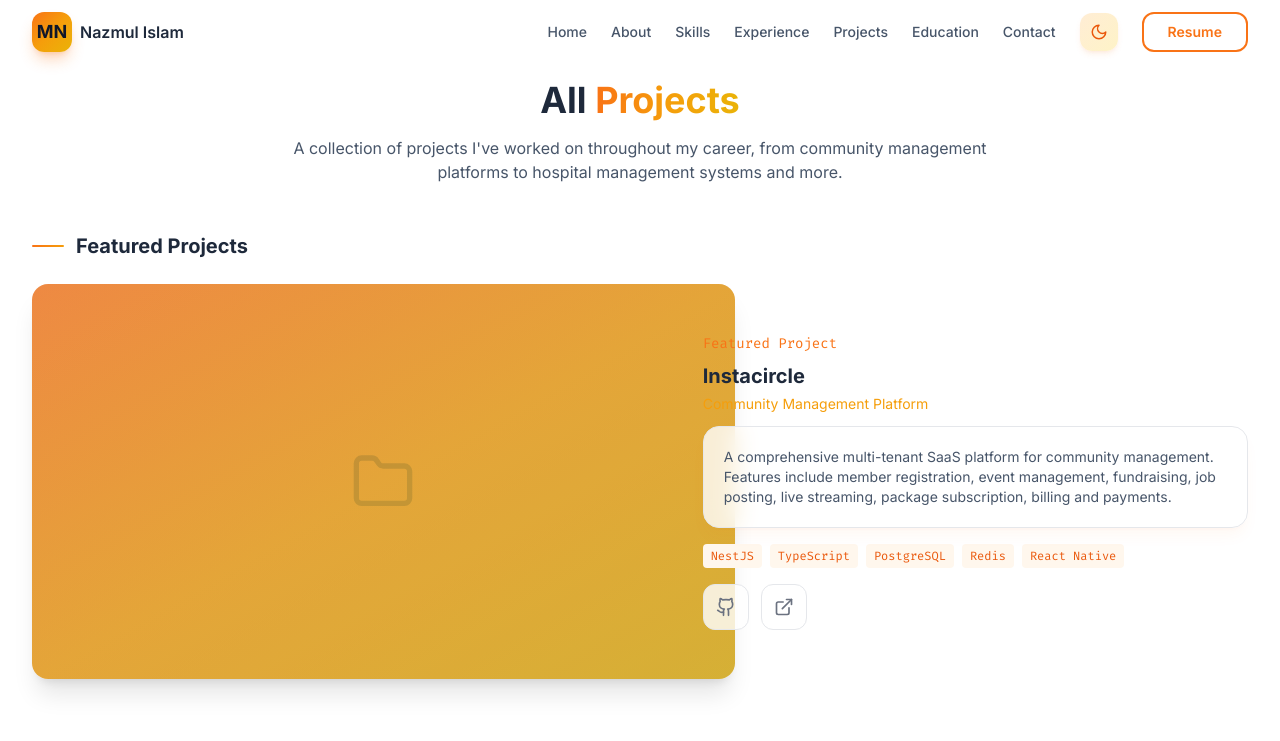
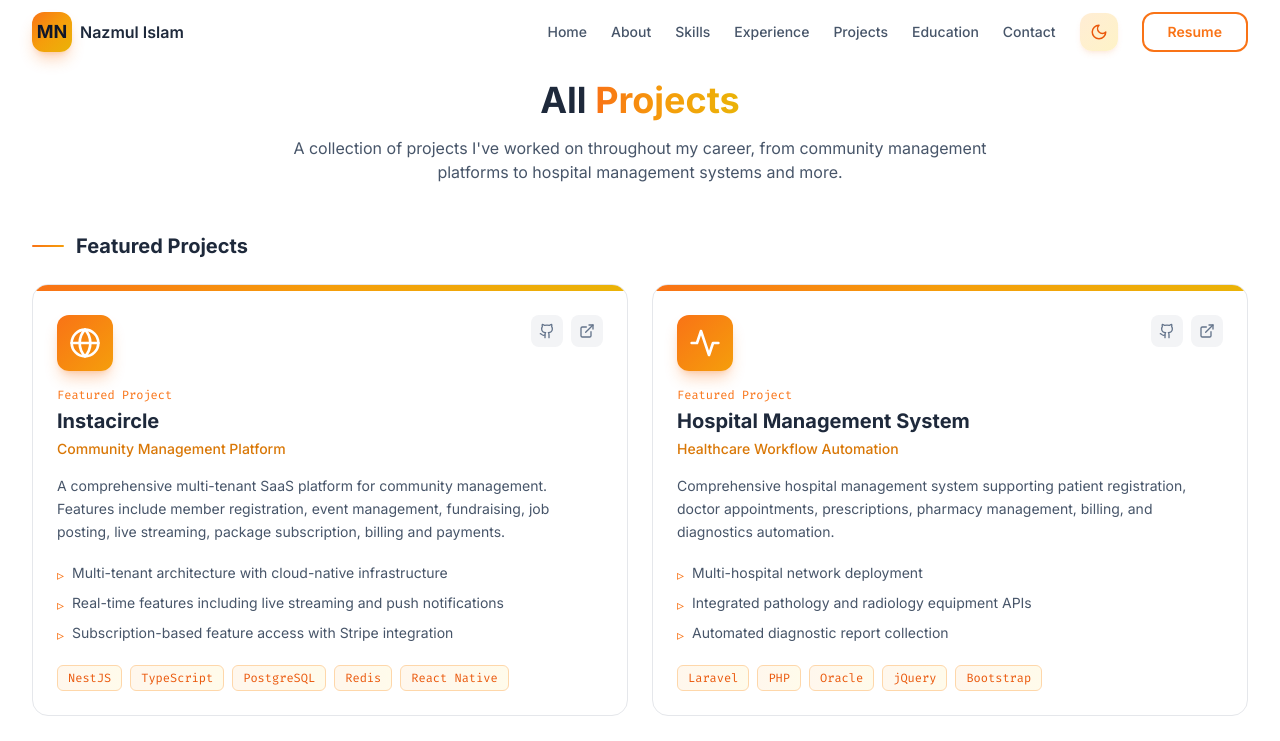
Before and after one commit to md-nazmul-islam-hub/portfolio-app, a React (Vite) app: page /projects in a window 1280 px wide. Shown: the top 741 px of the page. Built offline with nearby package versions, Linux system fonts and the light colour scheme.

Commit message:
section projects

```diff
--- a/src/components/FeaturedProjects.tsx
+++ b/src/components/FeaturedProjects.tsx
@@ -2,15 +2,13 @@ import { motion } from 'framer-motion'
 import { useInView } from 'framer-motion'
 import { useRef } from 'react'
 import { Link } from 'react-router-dom'
-import { ArrowRight } from 'lucide-react'
+import { ArrowRight} from 'lucide-react'
+import { projects } from '../data/profile'
 import ProjectCard from './ProjectCard'
-import { projects } from '../data/profile'
 
 export default function FeaturedProjects() {
   const ref = useRef(null)
   const isInView = useInView(ref, { once: true, margin: "-100px" })
-
-  const featuredProjects = projects.slice(0, 2)
 
   return (
     <section className="py-12 md:py-16 section-alt">
@@ -21,7 +19,7 @@ export default function FeaturedProjects() {
           animate={isInView ? { opacity: 1, y: 0 } : {}}
           transition={{ duration: 0.5 }}
         >
-          <div className="flex items-center justify-between mb-8">
+          <div className="flex items-center justify-between mb-10">
             <div className="flex items-center gap-4">
               <h2 className="section-heading">
                 <span className="bg-gradient-to-r from-orange-500 to-amber-500 bg-clip-text text-transparent font-mono text-lg mr-2">03.</span>
@@ -38,8 +36,8 @@ export default function FeaturedProjects() {
             </Link>
           </div>
 
-          <div className="space-y-12">
-            {featuredProjects.map((project, index) => (
+          <div className="grid md:grid-cols-2 gap-6">
+            {projects.slice(0, 2).map((project, index) => (
               <ProjectCard
                 key={project.id}
                 project={project}
@@ -52,8 +50,10 @@ export default function FeaturedProjects() {
 
           <div className="mt-10 text-center sm:hidden">
             <Link to="/projects" className="btn-outline">
-              View All Projects
-              <ArrowRight className="w-4 h-4" />
+              <span className="relative z-10 inline-flex items-center gap-2">
+                View All Projects
+                <ArrowRight className="w-4 h-4" />
+              </span>
             </Link>
           </div>
         </motion.div>
--- a/src/components/ProjectCard.tsx
+++ b/src/components/ProjectCard.tsx
@@ -1,5 +1,5 @@
 import { motion } from 'framer-motion'
-import { ExternalLink, Github, Folder } from 'lucide-react'
+import { ExternalLink, Github, Folder, Globe, Activity } from 'lucide-react'
 
 interface Project {
   id: number
@@ -22,62 +22,82 @@ interface ProjectCardProps {
   featured?: boolean
 }
 
+  const projectIcons = {
+    1: <Globe className="w-8 h-8" />,
+    2: <Activity className="w-8 h-8" />
+  }
+
 export default function ProjectCard({ project, index, isInView, featured = false }: ProjectCardProps) {
   if (featured) {
     return (
       <motion.div
-        initial={{ opacity: 0, y: 50 }}
+        key={project.id}
+        initial={{ opacity: 0, y: 30 }}
         animate={isInView ? { opacity: 1, y: 0 } : {}}
-        transition={{ duration: 0.5, delay: index * 0.1 }}
-        className={`relative grid md:grid-cols-12 gap-4 items-center ${
-          index % 2 === 0 ? '' : 'md:text-right'
-        }`}
+        transition={{ duration: 0.5, delay: index * 0.15 }}
+        className="group relative bg-white dark:bg-dark-900 rounded-2xl overflow-hidden border border-gray-200 dark:border-dark-800 hover:border-orange-400 dark:hover:border-orange-500/50 transition-all duration-500 hover:shadow-2xl hover:shadow-orange-500/10"
       >
-        {/* Project Image */}
-        <div className={`md:col-span-7 ${index % 2 === 0 ? '' : 'md:order-2'}`}>
-          <div className="relative group rounded-2xl overflow-hidden shadow-xl">
-            <div className="absolute inset-0 bg-gradient-to-br from-orange-500/80 via-amber-500/80 to-yellow-500/80 mix-blend-multiply group-hover:opacity-0 transition-opacity duration-300" />
-            <div className="aspect-video bg-gradient-to-br from-gray-100 to-gray-200 dark:from-dark-800 dark:to-dark-700 flex items-center justify-center">
-              <Folder className="w-16 h-16 text-dark-300 dark:text-dark-600" />
+        {/* Top gradient bar */}
+        <div className="h-1.5 bg-gradient-to-r from-orange-500 via-amber-500 to-yellow-500" />
+
+        <div className="p-6">
+          {/* Header */}
+          <div className="flex items-start justify-between mb-4">
+            <div className="p-3 rounded-xl bg-gradient-to-br from-orange-500 to-amber-500 text-white shadow-lg shadow-orange-500/30 group-hover:scale-110 transition-transform duration-300">
+              {projectIcons[project.id as keyof typeof projectIcons]}
+            </div>
+            <div className="flex gap-2">
+              <a
+                href={project.links.github}
+                className="p-2 rounded-lg bg-gray-100 dark:bg-dark-800 text-dark-500 dark:text-dark-400 hover:bg-orange-500 hover:text-white transition-all duration-300"
+              >
+                <Github className="w-4 h-4" />
+              </a>
+              <a
+                href={project.links.live}
+                className="p-2 rounded-lg bg-gray-100 dark:bg-dark-800 text-dark-500 dark:text-dark-400 hover:bg-amber-500 hover:text-white transition-all duration-300"
+              >
+                <ExternalLink className="w-4 h-4" />
+              </a>
             </div>
           </div>
-        </div>
 
-        {/* Project Content */}
-        <div
-          className={`md:col-span-5 ${
-            index % 2 === 0 ? 'md:-ml-12' : 'md:-mr-12 md:order-1'
-          } relative z-10`}
-        >
-          <p className="text-orange-500 dark:text-orange-400 font-mono text-sm mb-2">Featured Project</p>
-          <h3 className="text-xl font-bold text-dark-800 dark:text-dark-100 mb-1">{project.title}</h3>
-          <p className="text-amber-500 dark:text-amber-400 text-sm mb-3">{project.subtitle}</p>
-
-          <div className="card mb-4">
-            <p className="text-dark-600 dark:text-dark-300 text-sm">{project.description}</p>
+          {/* Title & Subtitle */}
+          <div className="mb-4">
+            <span className="text-xs font-mono text-orange-500 dark:text-orange-400 mb-1 block">Featured Project</span>
+            <h3 className="text-xl font-bold text-dark-800 dark:text-white mb-1 group-hover:text-orange-500 dark:group-hover:text-orange-400 transition-colors">
+              {project.title}
+            </h3>
+            <p className="text-amber-600 dark:text-amber-400 text-sm font-medium">{project.subtitle}</p>
           </div>
 
-          <ul className={`flex flex-wrap gap-2 mb-4 text-xs font-mono text-dark-500 dark:text-dark-400 ${
-            index % 2 === 0 ? '' : 'md:justify-end'
-          }`}>
+          {/* Description */}
+          <p className="text-dark-600 dark:text-dark-300 text-sm leading-relaxed mb-5">
+            {project.description}
+          </p>
+
+          {/* Features */}
+          <div className="mb-5">
+            <ul className="space-y-2">
+              {project.features.slice(0, 3).map((feature, i) => (
+                <li key={i} className="text-dark-600 dark:text-dark-300 text-sm flex items-start gap-2">
+                  <span className="text-orange-500 mt-0.5">▹</span>
+                  <span>{feature}</span>
+                </li>
+              ))}
+            </ul>
+          </div>
+
+          {/* Technologies */}
+          <div className="flex flex-wrap gap-2">
             {project.technologies.slice(0, 5).map((tech) => (
-              <li key={tech} className="px-2 py-1 bg-orange-50 dark:bg-orange-950/30 rounded text-orange-600 dark:text-orange-400">{tech}</li>
+              <span
+                key={tech}
+                className="px-2.5 py-1 text-xs font-mono rounded-md bg-gradient-to-r from-orange-50 to-amber-50 dark:from-orange-950/40 dark:to-amber-950/40 text-orange-600 dark:text-orange-400 border border-orange-200 dark:border-orange-800/50"
+              >
+                {tech}
+              </span>
             ))}
-          </ul>
-
-          <div className={`flex gap-3 ${index % 2 === 0 ? '' : 'md:justify-end'}`}>
-            <a
-              href={project.links.github}
-              className="social-link"
-            >
-              <Github className="w-5 h-5" />
-            </a>
-            <a
-              href={project.links.live}
-              className="social-link"
-            >
-              <ExternalLink className="w-5 h-5" />
-            </a>
           </div>
         </div>
       </motion.div>
--- a/src/data/profile.ts
+++ b/src/data/profile.ts
@@ -82,6 +82,25 @@ export const projects = [
   },
   {
     id: 2,
+    title: "Hospital Management System",
+    subtitle: "Healthcare Workflow Automation",
+    description: `Comprehensive hospital management system supporting patient registration,
+      doctor appointments, prescriptions, pharmacy management, billing, and diagnostics automation.`,
+    image: "/projects/hospital.jpg",
+    technologies: ["Laravel", "PHP", "Oracle", "jQuery", "Bootstrap"],
+    features: [
+      "Multi-hospital network deployment",
+      "Integrated pathology and radiology equipment APIs",
+      "Automated diagnostic report collection",
+      "Centralized server with distributed LAN architecture",
+    ],
+    links: {
+      live: "#",
+      github: "#",
+    },
+  },
+  {
+    id: 3,
     title: "JEXCA",
     subtitle: "Alumni Management System",
     description: `Alumni management system with features for member registration,
@@ -93,25 +112,6 @@ export const projects = [
       "Role-based access control with fine-grained permissions",
       "Multiple payment gateway integrations",
       "99.9% uptime with AWS infrastructure",
-    ],
-    links: {
-      live: "#",
-      github: "#",
-    },
-  },
-  {
-    id: 3,
-    title: "Hospital Management System",
-    subtitle: "Healthcare Workflow Automation",
-    description: `Comprehensive hospital management system supporting patient registration,
-      doctor appointments, prescriptions, pharmacy management, billing, and diagnostics automation.`,
-    image: "/projects/hospital.jpg",
-    technologies: ["Laravel", "PHP", "Oracle", "jQuery", "Bootstrap"],
-    features: [
-      "Multi-hospital network deployment",
-      "Integrated pathology and radiology equipment APIs",
-      "Automated diagnostic report collection",
-      "Centralized server with distributed LAN architecture",
     ],
     links: {
       live: "#",
--- a/src/pages/Projects.tsx
+++ b/src/pages/Projects.tsx
@@ -34,7 +34,7 @@ export default function Projects() {
               <span className="w-8 h-0.5 bg-gradient-to-r from-orange-500 to-amber-500 rounded-full"></span>
               Featured Projects
             </h2>
-            <div className="space-y-16">
+            <div className="grid md:grid-cols-2 gap-6">
               {projects.slice(0, 2).map((project, index) => (
                 <ProjectCard
                   key={project.id}
```
